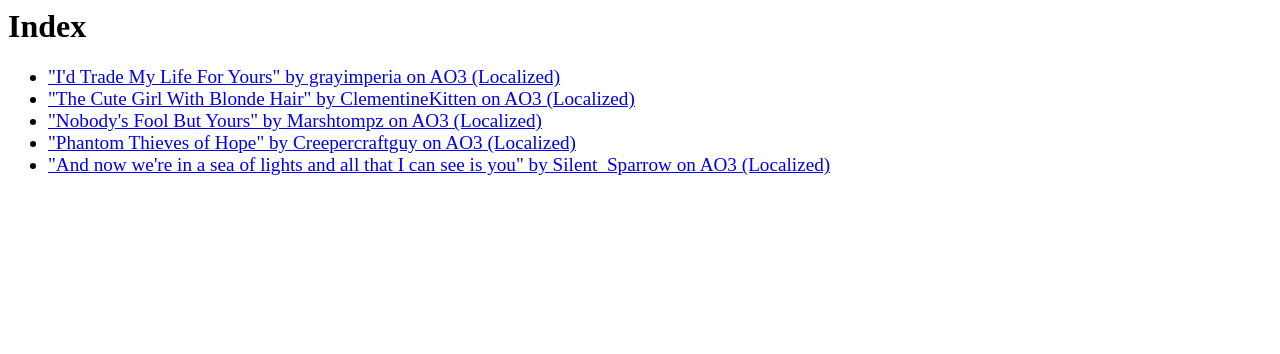
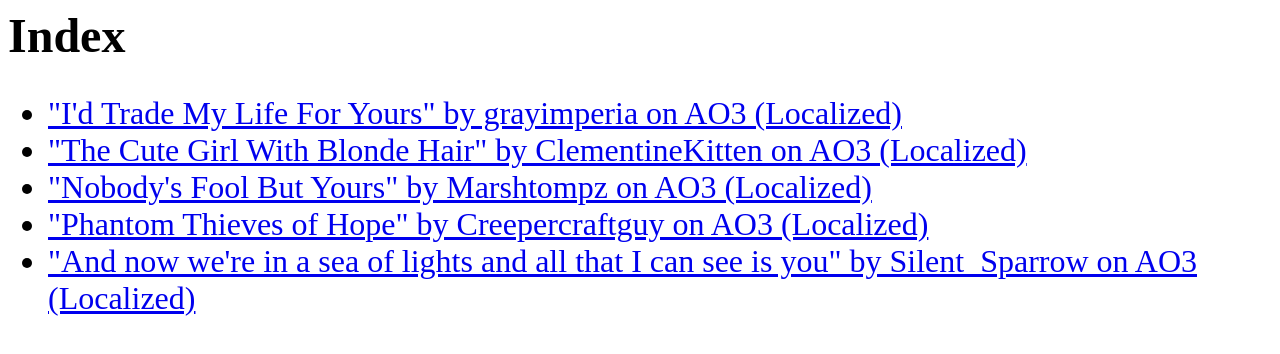
Before and after one commit to drtml/drtml.github.io, a plain HTML site: page index.html in a window 1280 px wide. Drawn offline with Linux system fonts and the light colour scheme.

Commit message:
larger text

```diff
--- a/index.css
+++ b/index.css
@@ -1,7 +1,11 @@
+h1 {
+    font-size: 300%;
+}
+
 p {
-    font-size: larger;
+    font-size: 200%;
 }
 
 #stories-list {
-    font-size: larger;
+    font-size: 200%;
 }
```
